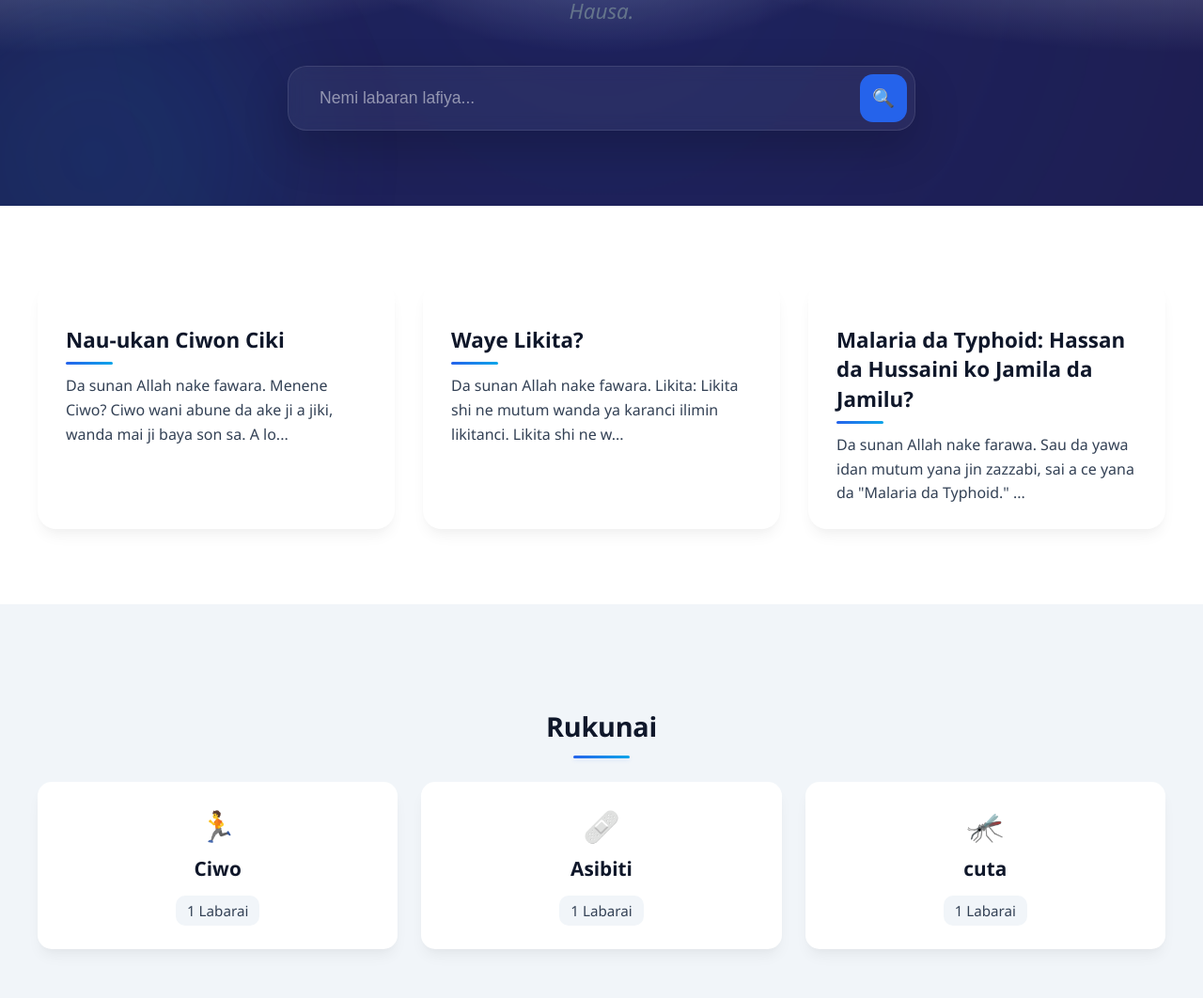
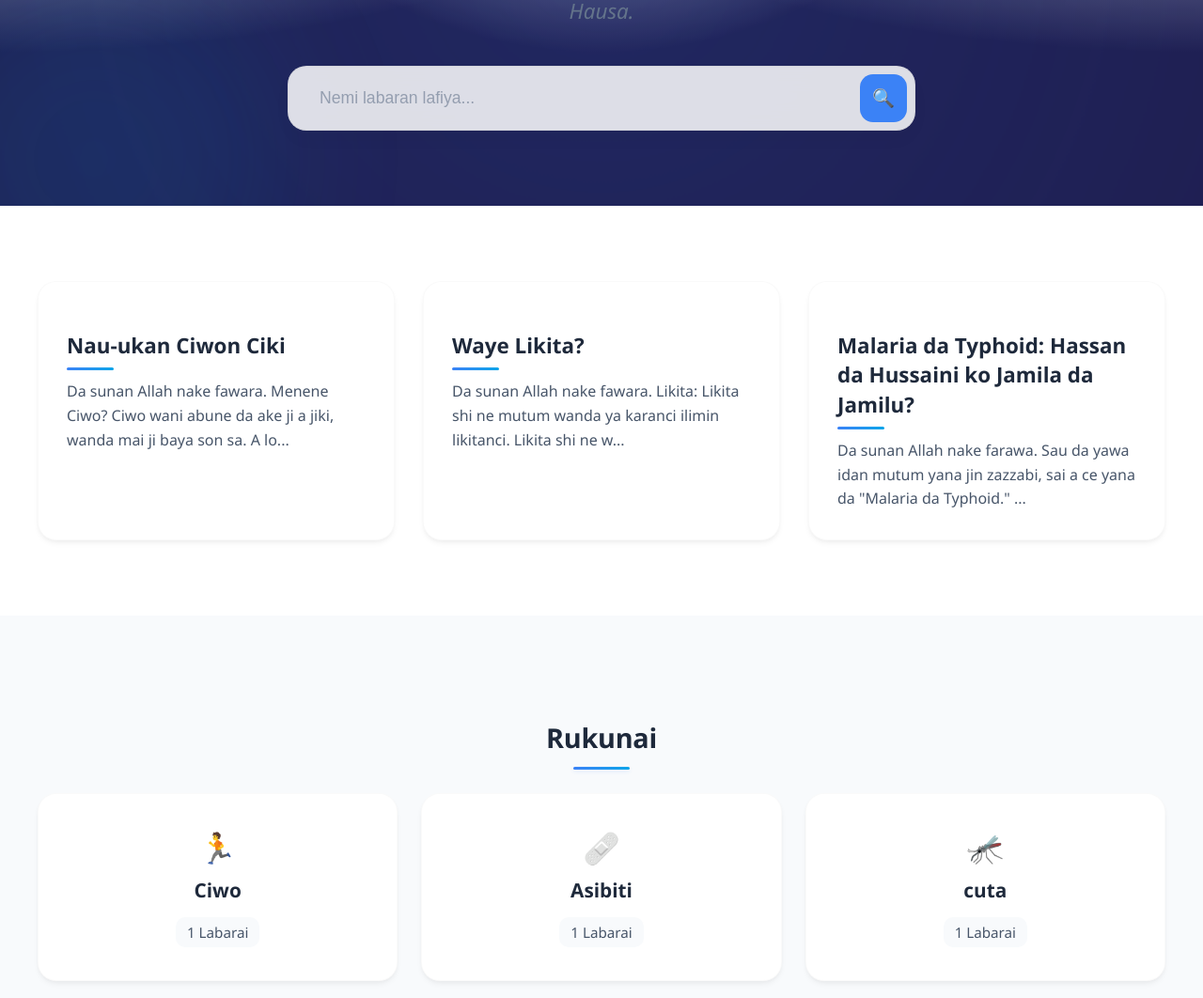
Before and after one commit to mycontribusion/likita-ba-boka-ba, a React (Create React App) app: page / in a window 1280 px wide. Shown: the part 408-1470 px from the top of the page at 94% size. Built offline with nearby package versions, Linux system fonts and the light colour scheme.

Commit message:
update light mode

```diff
--- a/src/App.css
+++ b/src/App.css
@@ -1,22 +1,24 @@
 :root {
-    --bg-primary: #f8fafc;
-    --bg-mesh: radial-gradient(at 0% 0%, hsla(210, 40%, 96%, 1) 0, transparent 50%),
-        radial-gradient(at 50% 0%, hsla(210, 40%, 94%, 1) 0, transparent 50%),
-        radial-gradient(at 100% 0%, hsla(210, 40%, 96%, 1) 0, transparent 50%);
+    --bg-primary: #fdfdfe;
+    --bg-mesh: radial-gradient(at 0% 0%, hsla(210, 100%, 98%, 1) 0, transparent 50%),
+        radial-gradient(at 50% 0%, hsla(220, 100%, 97%, 1) 0, transparent 50%),
+        radial-gradient(at 100% 0%, hsla(210, 100%, 98%, 1) 0, transparent 50%);
     --bg-secondary: #ffffff;
-    --bg-tertiary: #f1f5f9;
+    --bg-tertiary: #f8fafc;
     --card-bg: #ffffff;
-    --text-primary: #0f172a;
-    --text-secondary: #334155;
+    --text-primary: #1e293b;
+    --text-secondary: #475569;
     --text-tertiary: #64748b;
     --text-light: #ffffff;
-    --header-bg: rgba(255, 255, 255, 0.9);
+    --header-bg: rgba(255, 255, 255, 0.85);
     --footer-bg: #0f172a;
-    --accent-primary: #2563eb;
+    --accent-primary: #3b82f6;
     --accent-secondary: #0ea5e9;
-    --accent-hover: #1d4ed8;
-    --divider: linear-gradient(to right, #2563eb, #0ea5e9);
-    --shadow: 0 10px 15px -3px rgba(0, 0, 0, 0.05), 0 4px 6px -2px rgba(0, 0, 0, 0.02);
+    --accent-hover: #2563eb;
+    --divider: linear-gradient(to right, #3b82f6, #0ea5e9);
+    --shadow: 0 10px 25px -5px rgba(0, 0, 0, 0.04), 0 8px 10px -6px rgba(0, 0, 0, 0.02);
+    --card-shadow: 0 4px 6px -1px rgba(0, 0, 0, 0.05), 0 2px 4px -1px rgba(0, 0, 0, 0.03);
+    --card-shadow-hover: 0 20px 25px -5px rgba(0, 0, 0, 0.07), 0 10px 10px -5px rgba(0, 0, 0, 0.04);
 }
 
 body.dark-mode {
@@ -361,25 +363,30 @@ nav a:hover::after {
     position: relative;
     max-width: 650px;
     margin: 0 auto;
-    background: rgba(255, 255, 255, 0.05);
-    backdrop-filter: blur(8px);
-    border: 1px solid rgba(255, 255, 255, 0.1);
+    background: var(--header-bg);
+    backdrop-filter: blur(12px);
+    border: 1px solid rgba(0, 0, 0, 0.05);
     border-radius: 20px;
     padding: 8px;
-    box-shadow: 0 20px 50px rgba(0, 0, 0, 0.2);
+    box-shadow: var(--shadow);
     transition: all 0.3s ease;
+}
+
+body.dark-mode .search-box {
+    background: rgba(255, 255, 255, 0.05);
+    border-color: rgba(255, 255, 255, 0.1);
 }
 
 .search-box:focus-within {
     transform: translateY(-3px);
-    box-shadow: 0 20px 40px rgba(0, 0, 0, 0.2);
+    box-shadow: var(--card-shadow-hover);
     border-color: var(--accent-primary);
 }
 
 .search-box input {
     background: transparent;
     border: none;
-    color: white;
+    color: var(--text-primary);
     font-size: 1.1rem;
     padding: 15px 70px 15px 25px;
     width: 100%;
@@ -387,8 +394,13 @@ nav a:hover::after {
     outline: none;
 }
 
+body.dark-mode .search-box input {
+    color: white;
+}
+
 .search-box input::placeholder {
-    color: rgba(255, 255, 255, 0.5);
+    color: var(--text-tertiary);
+    opacity: 0.6;
 }
 
 .search-btn {
@@ -510,13 +522,13 @@ nav a:hover::after {
 .article-title {
     font-size: 1.4rem;
     font-weight: bold;
-    color: #2d3748;
+    color: var(--text-primary);
     margin-bottom: 10px;
     line-height: 1.4;
 }
 
 .article-excerpt {
-    color: #718096;
+    color: var(--text-secondary);
     line-height: 1.6;
     margin-bottom: 15px;
 }
@@ -526,7 +538,7 @@ nav a:hover::after {
     justify-content: space-between;
     align-items: center;
     font-size: 0.9rem;
-    color: #a0aec0;
+    color: var(--text-tertiary);
 }
 
 .categories {
--- a/src/components/ArticleCard.css
+++ b/src/components/ArticleCard.css
@@ -5,19 +5,21 @@
 .article-card {
   background: var(--card-bg);
   border-radius: 20px;
-  box-shadow: var(--shadow);
-  padding: 25px 30px;
-  transition: all 0.3s ease;
+  box-shadow: var(--card-shadow);
+  padding: 30px;
+  transition: all 0.4s cubic-bezier(0.4, 0, 0.2, 1);
   text-align: left;
   cursor: pointer;
   display: flex;
   flex-direction: column;
   animation: fadeIn 0.4s ease-in-out;
+  border: 1px solid rgba(0, 0, 0, 0.02);
 }
 
 .article-card:hover {
   transform: translateY(-8px);
-  box-shadow: 0 15px 35px rgba(0, 0, 0, 0.12);
+  box-shadow: var(--card-shadow-hover);
+  border-color: rgba(59, 130, 246, 0.1);
 }
 
 /* ---------------------------------------------------------------------- */
--- a/src/components/CategoryCard.css
+++ b/src/components/CategoryCard.css
@@ -1,15 +1,17 @@
 .category-card {
   background: var(--card-bg);
-  border-radius: 15px;
-  box-shadow: var(--shadow);
-  padding: 25px;
+  border-radius: 20px;
+  box-shadow: var(--card-shadow);
+  padding: 35px 25px;
   text-align: center;
-  transition: all 0.3s ease;
+  transition: all 0.4s cubic-bezier(0.4, 0, 0.2, 1);
+  border: 1px solid rgba(0, 0, 0, 0.02);
 }
 
 .category-card:hover {
-  transform: translateY(-5px);
-  box-shadow: 0 12px 30px rgba(0, 0, 0, 0.1);
+  transform: translateY(-8px);
+  box-shadow: var(--card-shadow-hover);
+  border-color: rgba(59, 130, 246, 0.1);
 }
 
 .category-icon {
--- a/src/components/FullArticleView.css
+++ b/src/components/FullArticleView.css
@@ -5,13 +5,14 @@
 .full-article-container {
     background: var(--card-bg);
     max-width: 900px;
-    margin: 80px auto;
-    padding: 40px 50px;
-    border-radius: 20px;
+    margin: 60px auto;
+    padding: 60px 80px;
+    border-radius: 24px;
     box-shadow: var(--shadow);
     animation: fadeIn 0.6s ease-in-out;
     color: var(--text-primary);
     transition: background 0.3s ease, color 0.3s ease;
+    border: 1px solid rgba(0, 0, 0, 0.02);
 }
 
 .article-header-wrapper {
--- a/src/components/FullArticleView.js
+++ b/src/components/FullArticleView.js
@@ -103,7 +103,7 @@ const FullArticleView = ({ article, onBack, onNavigate, hasNext, hasPrev }) => {
             className="nav-btn prev-btn"
             onClick={() => onNavigate('prev')}
           >
-            ← Labari Na Baya
+            ← Baya
           </button>
         )}
         {hasNext && (
@@ -111,7 +111,7 @@ const FullArticleView = ({ article, onBack, onNavigate, hasNext, hasPrev }) => {
             className="nav-btn next-btn"
             onClick={() => onNavigate('next')}
           >
-            Labari Na Gaba →
+            Gaba →
           </button>
         )}
       </div>
```
